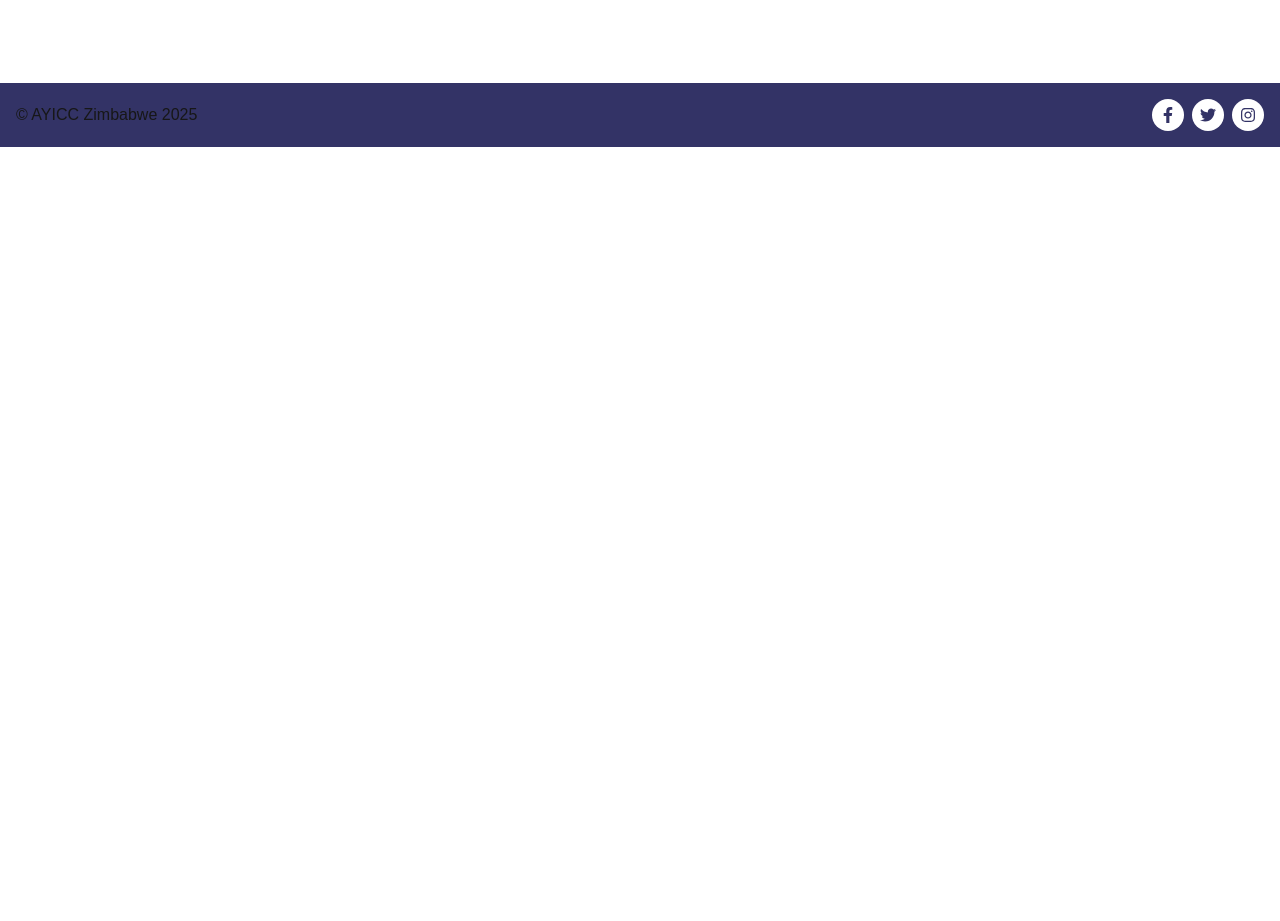
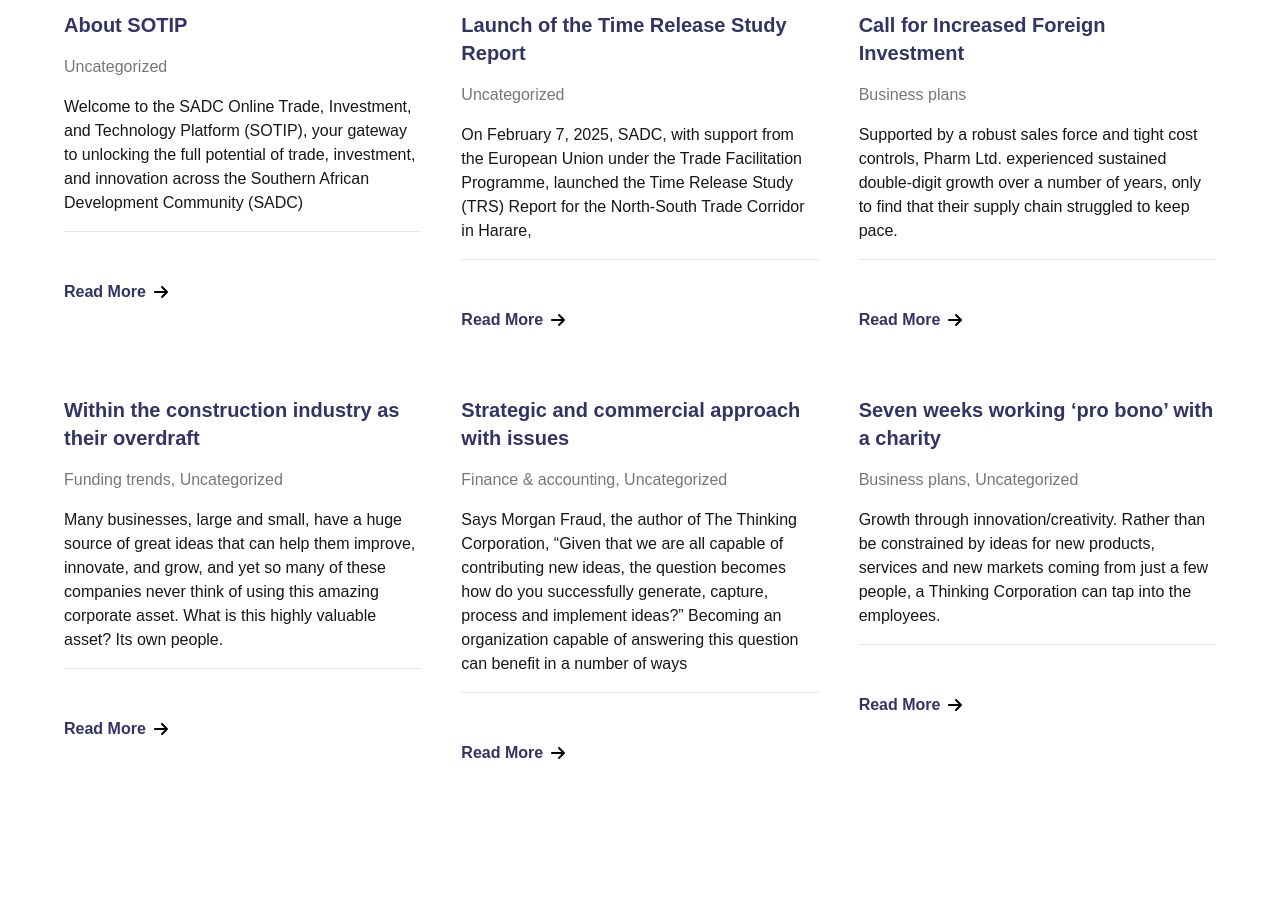
Before and after one commit to tawanda-profuse/ayicc-zim, a Next.js app: page / in a window 1280 px wide. Shown: the part 1860-2781 px from the top of the page. Before the commit the page ends 2007 px from the top, so only its background shows below. Built offline with nearby package versions, Linux system fonts and the light colour scheme.

Commit message:
Complete first page

```diff
--- a/app/(components)/Footer.jsx
+++ b/app/(components)/Footer.jsx
@@ -8,7 +8,7 @@ import {
 
 const Footer = () => {
   return (
-    <footer className="bg-color-3 p-[1rem] flex justify-between items-center w-full">
+    <footer className="bg-[#002e5b] text-white py-[1rem] px-[4rem] flex justify-between items-center w-full">
       &copy; AYICC Zimbabwe {new Date().getFullYear()}
       <div className="flex gap-2">
         <a href="https://facebook.com" className="bg-white p-2 rounded-full hover:bg-[#3a5897]">
--- a/app/page.js
+++ b/app/page.js
@@ -3,9 +3,13 @@ import carousel1 from "../public/images/carousel-1.png";
 import description from "../public/images/description.png";
 import { FontAwesomeIcon } from "@fortawesome/react-fontawesome";
 import {
+  faArrowRight,
   faChevronLeft,
   faChevronRight,
+  faClockFour,
+  faLocationPin,
 } from "@fortawesome/free-solid-svg-icons";
+import Link from "next/link";
 
 export default function Home() {
   return (
@@ -79,10 +83,10 @@ export default function Home() {
           <iframe
             src="https://www.youtube.com/embed/SMpFSY5NTI8"
             title="Peter Varndell (SADC Business Council): Southern African Industrialisation Forum 2024"
-            frameborder="0"
+            frameBorder="0"
             allow="accelerometer; autoplay; clipboard-write; encrypted-media; gyroscope; picture-in-picture; web-share"
-            referrerpolicy="strict-origin-when-cross-origin"
-            allowfullscreen
+            referrerPolicy="strict-origin-when-cross-origin"
+            allowFullScreen
             className="w-full md:w-2/4 border border-black h-[50vh]"
           ></iframe>
           <div className="flex flex-col gap-4 w-full md:w-2/4 text-color-2">
@@ -108,6 +112,129 @@ export default function Home() {
             </a>
           </div>
         </div>
+        <div className="grid grid-cols-1 md:grid-cols-3 justify-center gap-x-10 gap-y-16 py-6">
+          {[
+            {
+              title: "About SOTIP",
+              category: "Uncategorized",
+              description:
+                "Welcome to the SADC Online Trade, Investment, and Technology Platform (SOTIP), your gateway to unlocking the full potential of trade, investment, and innovation across the Southern African Development Community (SADC)",
+              link: "1",
+            },
+            {
+              title: "Launch of the Time Release Study Report",
+              category: "Uncategorized",
+              description:
+                "On February 7, 2025, SADC, with support from the European Union under the Trade Facilitation Programme, launched the Time Release Study (TRS) Report for the North-South Trade Corridor in Harare,",
+              link: "2",
+            },
+            {
+              title: "Call for Increased Foreign Investment",
+              category: "Business plans",
+              description:
+                "Supported by a robust sales force and tight cost controls, Pharm Ltd. experienced sustained double-digit growth over a number of years, only to find that their supply chain struggled to keep pace.",
+              link: "3",
+            },
+            {
+              title: "Within the construction industry as their overdraft",
+              category: "Funding trends, Uncategorized",
+              description:
+                "Many businesses, large and small, have a huge source of great ideas that can help them improve, innovate, and grow, and yet so many of these companies never think of using this amazing corporate asset. What is this highly valuable asset? Its own people.",
+              link: "4",
+            },
+            {
+              title: "Strategic and commercial approach with issues",
+              category: "Finance & accounting, Uncategorized",
+              description:
+                "Says Morgan Fraud, the author of The Thinking Corporation, “Given that we are all capable of contributing new ideas, the question becomes how do you successfully generate, capture, process and implement ideas?” Becoming an organization capable of answering this question can benefit in a number of ways",
+              link: "5",
+            },
+            {
+              title: "Seven weeks working ‘pro bono’ with a charity",
+              category: "Business plans, Uncategorized",
+              description:
+                "Growth through innovation/creativity. Rather than be constrained by ideas for new products, services and new markets coming from just a few people, a Thinking Corporation can tap into the employees.",
+              link: "6",
+            },
+          ].map((item, index) => (
+            <div className="flex flex-col gap-4" key={index}>
+              <h3 className="text-color-1 font-bold text-xl">{item.title}</h3>
+              <span className="text-color-2">{item.category}</span>
+              <p>{item.description}</p>
+              <hr/>
+              <Link
+                className="flex gap-2 items-center text-color-1 font-semibold mt-[2rem]"
+                href={item.link}
+              >
+                Read More{" "}
+                <FontAwesomeIcon icon={faArrowRight} className="text-black" />
+              </Link>
+            </div>
+          ))}
+        </div>
+      </section>
+      <section className="py-[4rem]">
+        <h2 className="heading-special text-3xl">Upcoming Events:</h2>
+        <div className="grid grid-cols-1 md:grid-cols-3 justify-center gap-8 py-6">
+          {[
+            {
+              title: "SADC Mining Indaba - Zimbabwe",
+              date: "Sat Mar 01 2025 14:39:36 GMT+0200 (Central Africa Time)",
+              location: "Harare",
+              image:
+                "https://sotip.cybersecdigital.com/wp-content/uploads/2025/02/DALL%C2%B7E-2025-02-12-15.53.39-A-professional-digital-flyer-for-the-SADC-Mining-Indaba-2025.-The-event-is-scheduled-for-25th-February-2025-and-will-focus-on-mining-investments-su.webp",
+              link: "https://google.com"
+            },
+            {
+              title: "SADC Imposium on Investment",
+              date: "Thu Feb 27 2025 17:39:36 GMT+0200 (Central Africa Time)",
+              location: "Gaborone",
+              image:
+                "https://sotip.cybersecdigital.com/wp-content/uploads/2025/02/Screenshot-2025-02-12-160756.png",
+              link: "https://google.com"
+            },
+          ].map((item, index) => (
+            <Link key={index} className="relative shadow-sm shadow-color-2 rounded-sm max-h-[85vh]" href={item.link}>
+              <Image
+                src={item.image}
+                alt={item.title}
+                className="w-full h-2/4"
+                width={200}
+                height={200}
+              />
+              <div className="absolute top-2 left-2 py-1 rounded-md flex flex-col items-center bg-white min-w-[5rem]">
+                <span className="font-bold text-2xl">
+                  {new Date(item.date).toLocaleDateString("en-US", {
+                    day: "2-digit",
+                  })}
+                </span>
+                <span className="uppercase">
+                  {new Date(item.date).toLocaleDateString("en-US", {
+                    month: "short",
+                  })}
+                </span>
+              </div>
+              <div className="flex flex-col gap-2 mt-[2rem] p-4">
+                <h3 className="heading-special text-2xl">{item.title}</h3>
+                <span className="text-color-2 flex gap-1 items-center">
+                  <FontAwesomeIcon icon={faClockFour} />
+                  {new Date(item.date).toLocaleDateString("en-US", {
+                    day: "2-digit",
+                    month: "2-digit",
+                    year: "numeric",
+                  })}{" "}
+                  {new Date(item.date).toLocaleTimeString("en-US", {
+                    timeStyle: "short",
+                  })}
+                </span>
+                <span className="text-color-2 flex gap-1 items-center">
+                  <FontAwesomeIcon icon={faLocationPin} />
+                  {item.location}
+                </span>
+              </div>
+            </Link>
+          ))}
+        </div>
       </section>
     </main>
   );
--- a/next.config.mjs
+++ b/next.config.mjs
@@ -1,4 +1,14 @@
 /** @type {import('next').NextConfig} */
-const nextConfig = {};
-
+const nextConfig = {
+    images: {
+    remotePatterns: [
+      {
+        protocol: 'https',
+        hostname: 'sotip.cybersecdigital.com',
+        port: '',
+        pathname: '/**',
+      },
+    ],
+  },
+};
 export default nextConfig;
```
